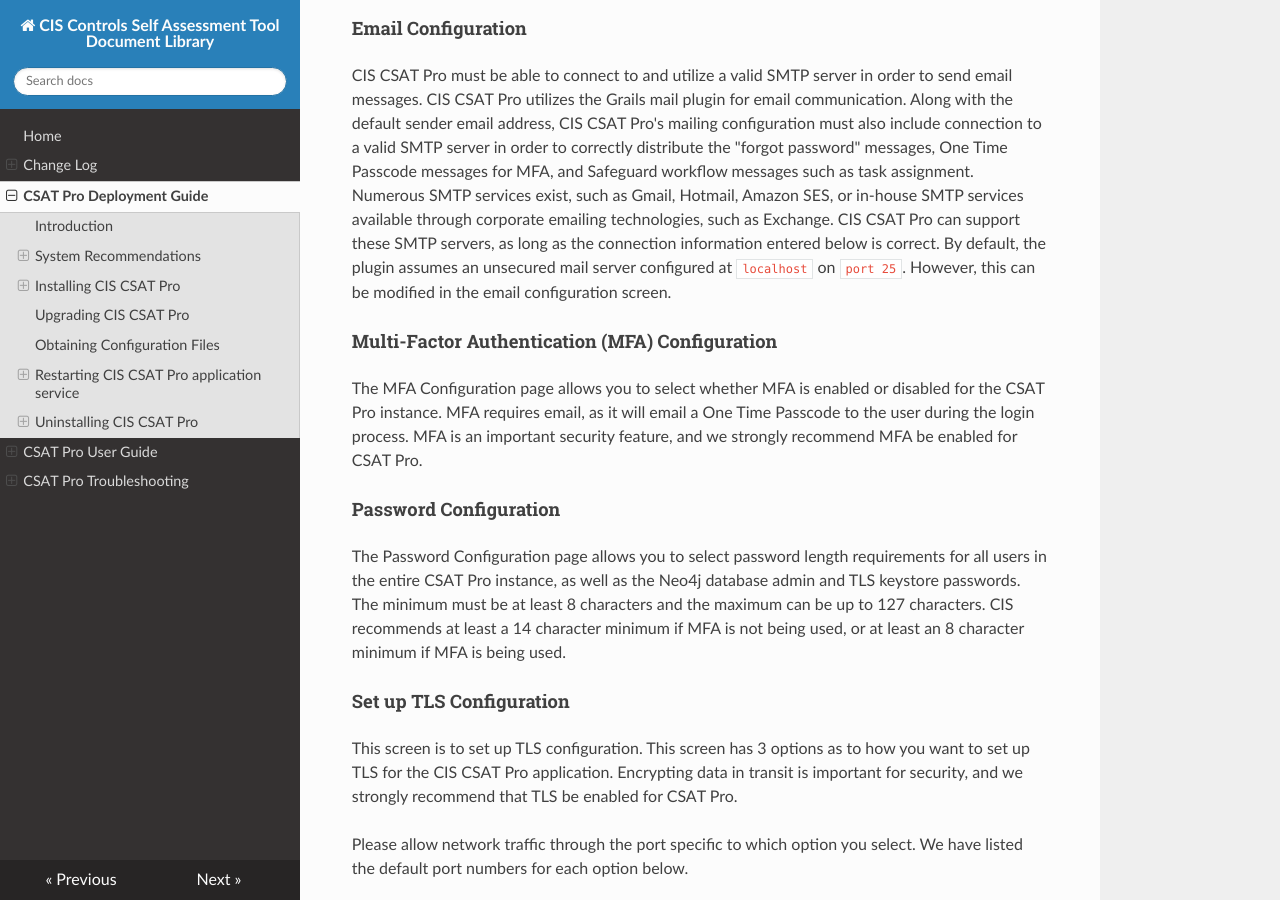
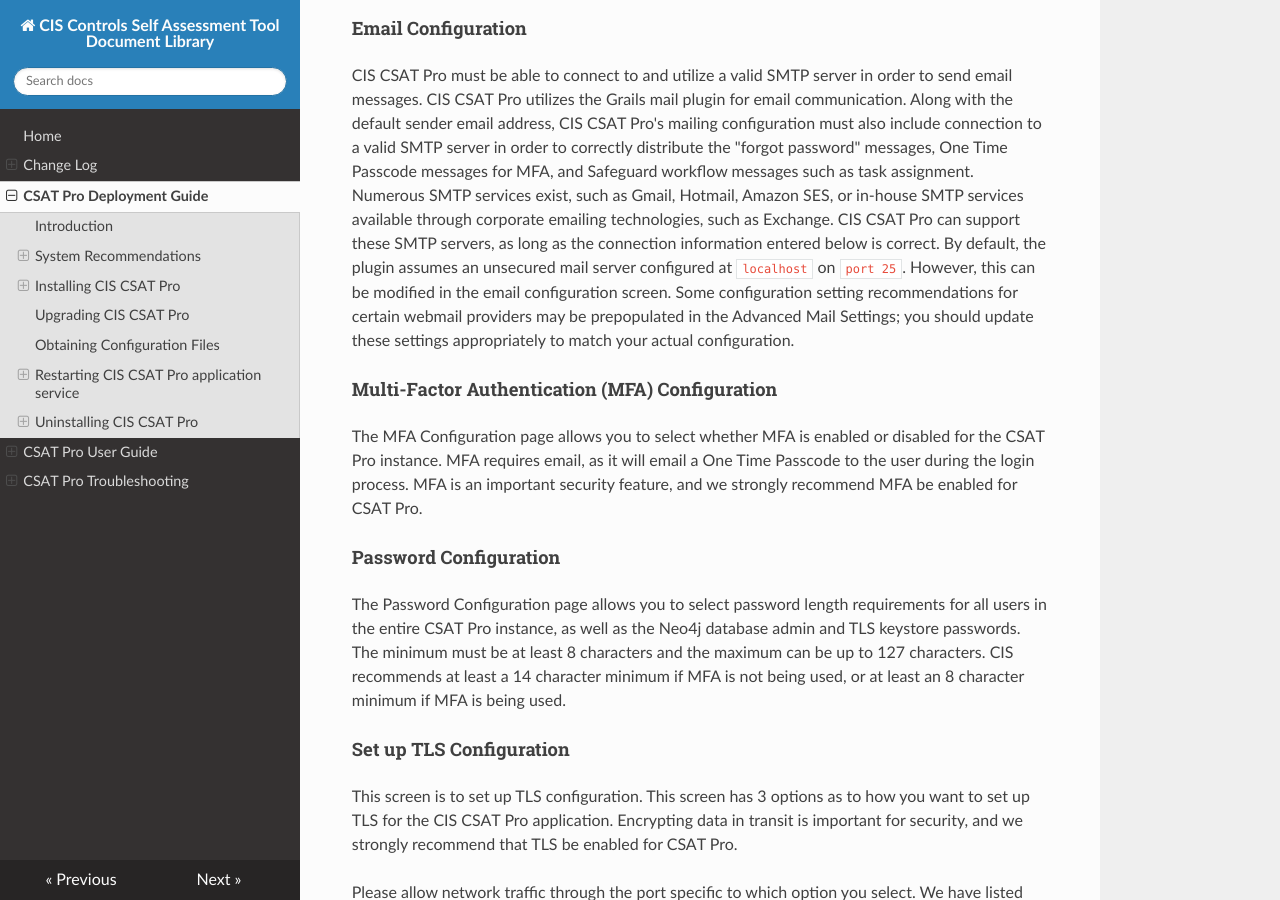
Before and after one commit to CISecurity/CSAT-Docs, an MkDocs documentation site: the page built from docs/source/CSAT Pro Deployment.md, in a window 1280 px wide and 900 px high, scrolled down 3109 px. Built offline with MkDocs 1.6.1, drawn with Linux system fonts in a browser that asks for light colours; nearby versions of some CDN libraries; some of the changed text lies outside the part shown.

Commit message:
Update CSAT Pro Deployment.md for v1.12.0

```diff
--- a/docs/source/CSAT Pro Deployment.md
+++ b/docs/source/CSAT Pro Deployment.md
@@ -73,7 +73,7 @@ For the Windows installer, the specified license and DXL configuration files wil
 
 ####Email Configuration####
 CIS CSAT Pro must be able to connect to and utilize a valid SMTP server in order to send email messages. CIS CSAT Pro utilizes the Grails mail plugin for email communication.
-Along with the default sender email address, CIS CSAT Pro's mailing configuration must also include connection to a valid SMTP server in order to correctly distribute the "forgot password" messages, One Time Passcode messages for MFA, and Safeguard workflow messages such as task assignment. Numerous SMTP services exist, such as Gmail, Hotmail, Amazon SES, or in-house SMTP services available through corporate emailing technologies, such as Exchange. CIS CSAT Pro can support these SMTP servers, as long as the connection information entered below is correct. By default, the plugin assumes an unsecured mail server configured at `localhost` on `port 25`. However, this can be modified in the email configuration screen.
+Along with the default sender email address, CIS CSAT Pro's mailing configuration must also include connection to a valid SMTP server in order to correctly distribute the "forgot password" messages, One Time Passcode messages for MFA, and Safeguard workflow messages such as task assignment. Numerous SMTP services exist, such as Gmail, Hotmail, Amazon SES, or in-house SMTP services available through corporate emailing technologies, such as Exchange. CIS CSAT Pro can support these SMTP servers, as long as the connection information entered below is correct. By default, the plugin assumes an unsecured mail server configured at `localhost` on `port 25`. However, this can be modified in the email configuration screen. Some configuration setting recommendations for certain webmail providers may be prepopulated in the Advanced Mail Settings; you should update these settings appropriately to match your actual configuration.
 
 ####Multi-Factor Authentication (MFA) Configuration####
 The MFA Configuration page allows you to select whether MFA is enabled or disabled for the CSAT Pro instance.  MFA requires email, as it will email a One Time Passcode to the user during the login process.  MFA is an important security feature, and we strongly recommend MFA be enabled for CSAT Pro.
```
Also changed, not shown: other parts of docs/source/CSAT Pro Deployment.md (+1 -1 lines).
